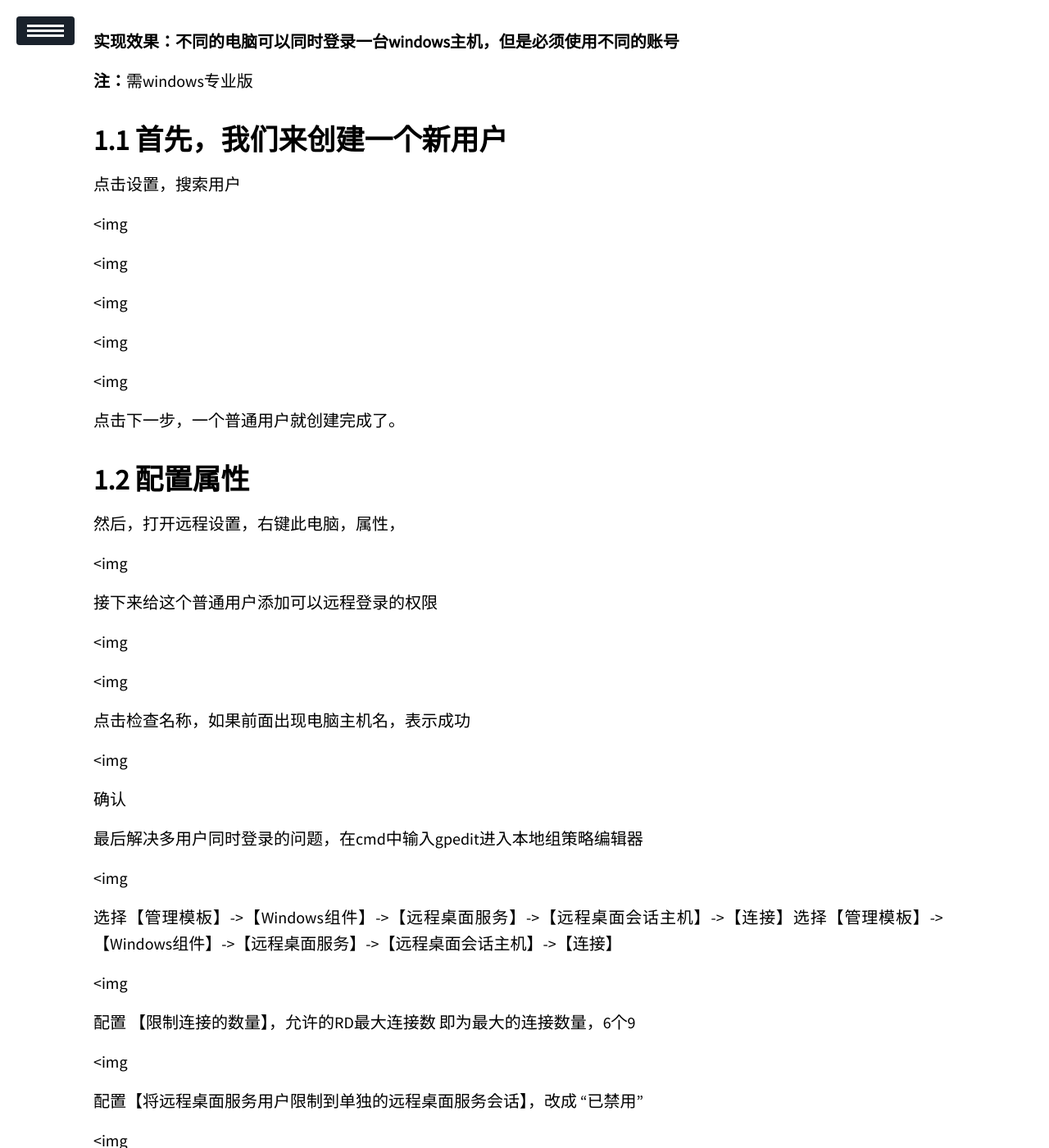
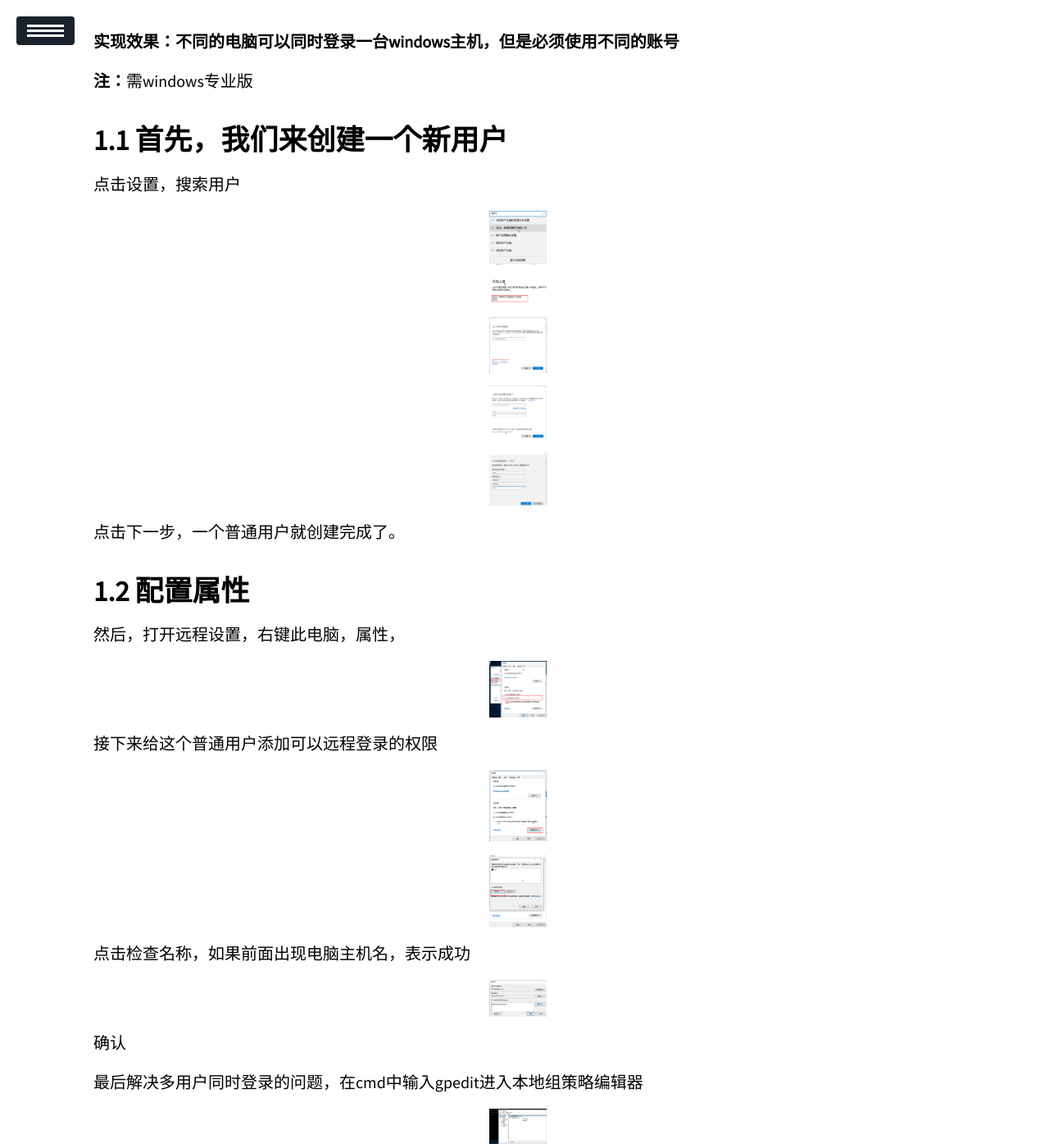
Before and after one commit to Cr7-joker/Cr7-joker.github.io, a Jekyll site: the page built from _posts/2019-02-04-Cloud desktop configuration/2019-02-04-Cloud desktop configuration.md, in a window 1280 px wide and 1400 px high, scrolled down 422 px. Shown: the whole window at 82% size. Built offline with Jekyll 4.4.1, drawn with Linux system fonts in a browser that asks for light colours; our own code applies the rules of GitHub Pages for plain Markdown files; a script that is not in the unit is left out.

Commit message:
seventh post commit

```diff
--- a/_posts/2019-02-04-Cloud desktop configuration/2019-02-04-Cloud desktop configuration.md
+++ b/_posts/2019-02-04-Cloud desktop configuration/2019-02-04-Cloud desktop configuration.md
@@ -17,15 +17,15 @@
 
 点击设置，搜索用户
 
-<img
+<img src="https://raw.githubusercontent.com/Cr7-joker/Cr7-joker.github.io/master/_posts/2019-02-04-Cloud%20desktop%20configuration/assert/01.png" width="70">
 
-<img
+<img src="https://raw.githubusercontent.com/Cr7-joker/Cr7-joker.github.io/master/_posts/2019-02-04-Cloud%20desktop%20configuration/assert/02.png" width="70">
 
-<img
+<img src="https://raw.githubusercontent.com/Cr7-joker/Cr7-joker.github.io/master/_posts/2019-02-04-Cloud%20desktop%20configuration/assert/03.png" width="70">
 
-<img
+<img src="https://raw.githubusercontent.com/Cr7-joker/Cr7-joker.github.io/master/_posts/2019-02-04-Cloud%20desktop%20configuration/assert/04.png" width="70">
 
-<img
+<img src="https://raw.githubusercontent.com/Cr7-joker/Cr7-joker.github.io/master/_posts/2019-02-04-Cloud%20desktop%20configuration/assert/05.png" width="70">
 
 点击下一步，一个普通用户就创建完成了。
 
@@ -35,35 +35,35 @@
 
 然后，打开远程设置，右键此电脑，属性，
 
-<img
+<img src="https://raw.githubusercontent.com/Cr7-joker/Cr7-joker.github.io/master/_posts/2019-02-04-Cloud%20desktop%20configuration/assert/06.png" width="70">
 
 接下来给这个普通用户添加可以远程登录的权限
 
-<img
+<img src="https://raw.githubusercontent.com/Cr7-joker/Cr7-joker.github.io/master/_posts/2019-02-04-Cloud%20desktop%20configuration/assert/07.png" width="70">
 
-<img
+<img src="https://raw.githubusercontent.com/Cr7-joker/Cr7-joker.github.io/master/_posts/2019-02-04-Cloud%20desktop%20configuration/assert/08.png" width="70">
 
 点击检查名称，如果前面出现电脑主机名，表示成功
 
-<img
+<img src="https://raw.githubusercontent.com/Cr7-joker/Cr7-joker.github.io/master/_posts/2019-02-04-Cloud%20desktop%20configuration/assert/09.png" width="70">
 
 确认
 
 最后解决多用户同时登录的问题，在cmd中输入gpedit进入本地组策略编辑器
 
-<img
+<img src="https://raw.githubusercontent.com/Cr7-joker/Cr7-joker.github.io/master/_posts/2019-02-04-Cloud%20desktop%20configuration/assert/10.png" width="70">
 
 选择【管理模板】->【Windows组件】->【远程桌面服务】->【远程桌面会话主机】->【连接】选择【管理模板】->【Windows组件】->【远程桌面服务】->【远程桌面会话主机】->【连接】
 
-<img
+<img src="https://raw.githubusercontent.com/Cr7-joker/Cr7-joker.github.io/master/_posts/2019-02-04-Cloud%20desktop%20configuration/assert/11.png" width="70">
 
 配置 【限制连接的数量】，允许的RD最大连接数 即为最大的连接数量，6个9
 
-<img
+<img src="https://raw.githubusercontent.com/Cr7-joker/Cr7-joker.github.io/master/_posts/2019-02-04-Cloud%20desktop%20configuration/assert/12.png" width="70">
 
  配置【将远程桌面服务用户限制到单独的远程桌面服务会话】，改成 “已禁用”
 
-<img
+<img src="https://raw.githubusercontent.com/Cr7-joker/Cr7-joker.github.io/master/_posts/2019-02-04-Cloud%20desktop%20configuration/assert/13.png" width="70">
 
 
 
@@ -80,6 +80,6 @@
 
 注意，上面三个程序均需要右键以管理员身份运行，且保证电脑网络畅通。
 
-<img
+<img src="https://raw.githubusercontent.com/Cr7-joker/Cr7-joker.github.io/master/_posts/2019-02-04-Cloud%20desktop%20configuration/assert/14.png" width="70">
 
 点击OK，配置结束
```
